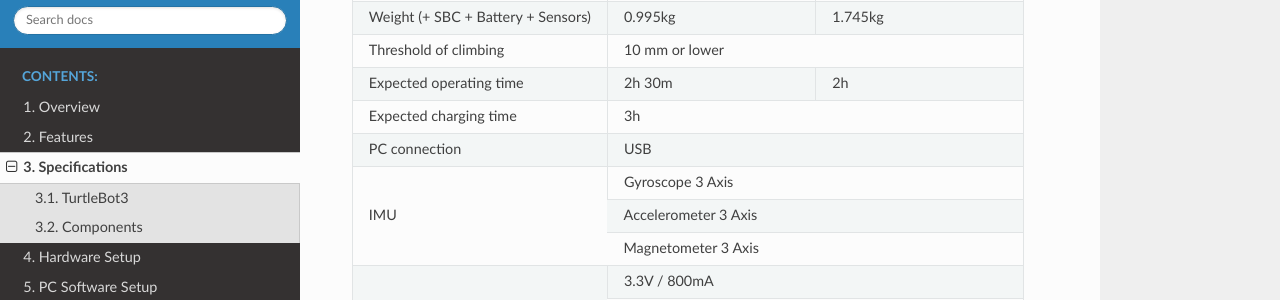
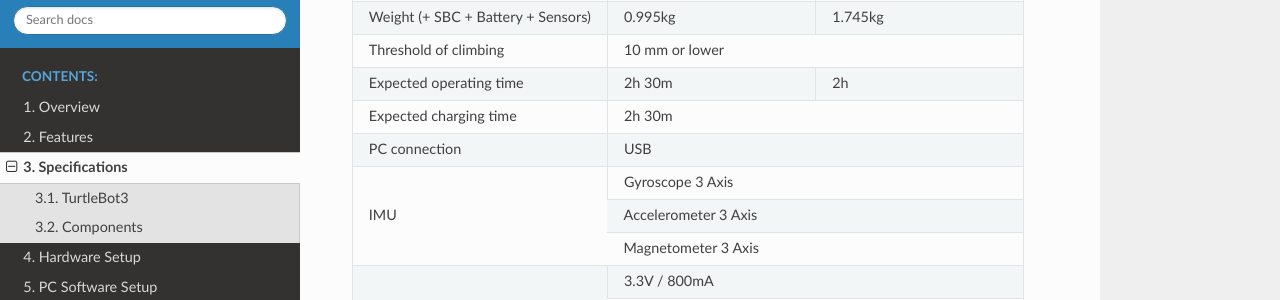
Before and after one commit to shivharis/turtlebot3_wiki, a Sphinx documentation site: the page built from docs/source/specifications.rst, in a window 1280 px wide and 900 px high, scrolled down 645 px. Shown: the part 151-451 px from the top of the window. Built offline with Sphinx 7.4.7 and the Read the Docs theme 2.0.0, drawn with Linux system fonts in a browser that asks for light colours.

Commit message:
Update specifications.rst

```diff
--- a/docs/source/specifications.rst
+++ b/docs/source/specifications.rst
@@ -23,7 +23,7 @@
 +------------------------------------+---------------------------+---------------------------+
 | Expected operating time            | 2h 30m                    | 2h                        |
 +------------------------------------+---------------------------+---------------------------+
-| Expected charging time             | 3h                                                    |
+| Expected charging time             | 2h 30m                                                |
 +------------------------------------+-------------------------------------------------------+
 | PC connection                      | USB                                                   |
 +------------------------------------+-------------------------------------------------------+
```
